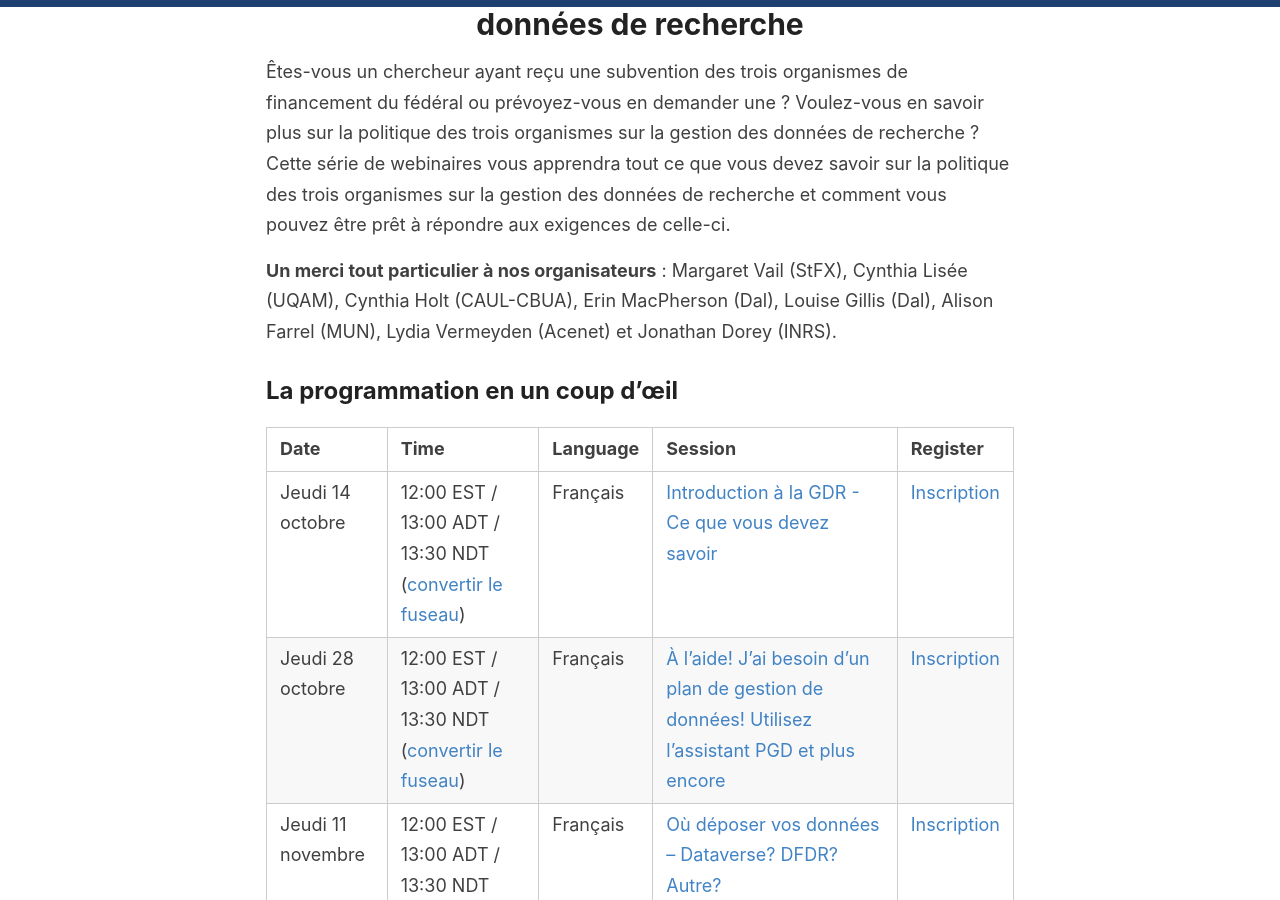
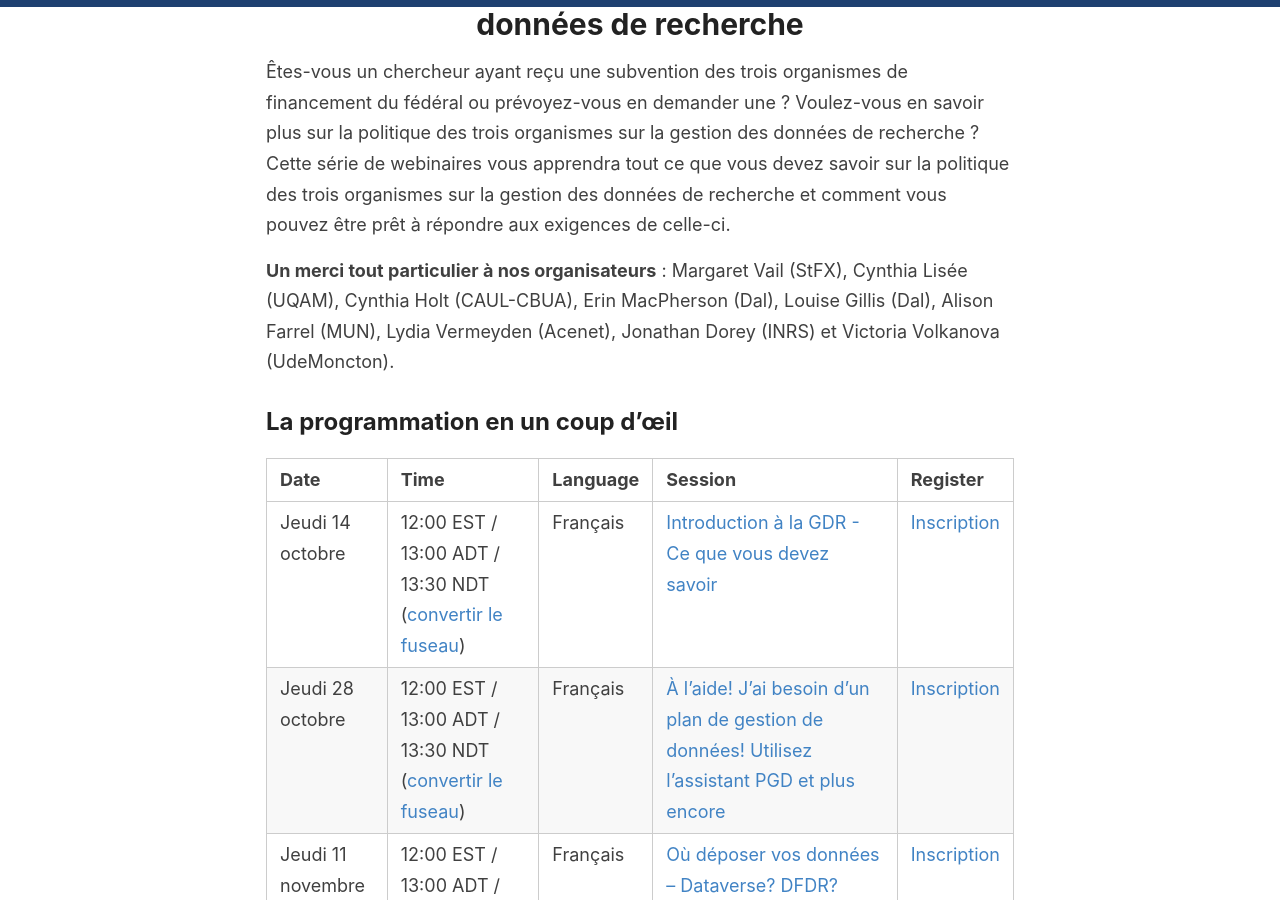
Before and after one commit to caul-dpsc/2021-rdm-series, a Jekyll site: the page built from _pages/index_fr.md, in a window 1280 px wide and 900 px high, scrolled down 423 px. Built offline with Jekyll 4.4.1, drawn with Linux system fonts in a browser that asks for light colours.

Commit message:
Update index_fr.md

```diff
--- a/_pages/index_fr.md
+++ b/_pages/index_fr.md
@@ -5,7 +5,7 @@ permalink: /fr
 ---
 Êtes-vous un chercheur ayant reçu une subvention des trois organismes de financement du fédéral ou prévoyez-vous en demander une ? Voulez-vous en savoir plus sur la politique des trois organismes sur la gestion des données de recherche ? Cette série de webinaires vous apprendra tout ce que vous devez savoir sur la politique des trois organismes sur la gestion des données de recherche et comment vous pouvez être prêt à répondre aux exigences de celle-ci.
 
-<b>Un merci tout particulier à nos organisateurs</b> : Margaret Vail (StFX), Cynthia Lisée (UQAM), Cynthia Holt (CAUL-CBUA), Erin MacPherson (Dal), Louise Gillis (Dal), Alison Farrel (MUN), Lydia Vermeyden (Acenet) et Jonathan Dorey (INRS).
+<b>Un merci tout particulier à nos organisateurs</b> : Margaret Vail (StFX), Cynthia Lisée (UQAM), Cynthia Holt (CAUL-CBUA), Erin MacPherson (Dal), Louise Gillis (Dal), Alison Farrel (MUN), Lydia Vermeyden (Acenet), Jonathan Dorey (INRS) et Victoria Volkanova (UdeMoncton).
 
 ## La programmation en un coup d’œil
 
```
